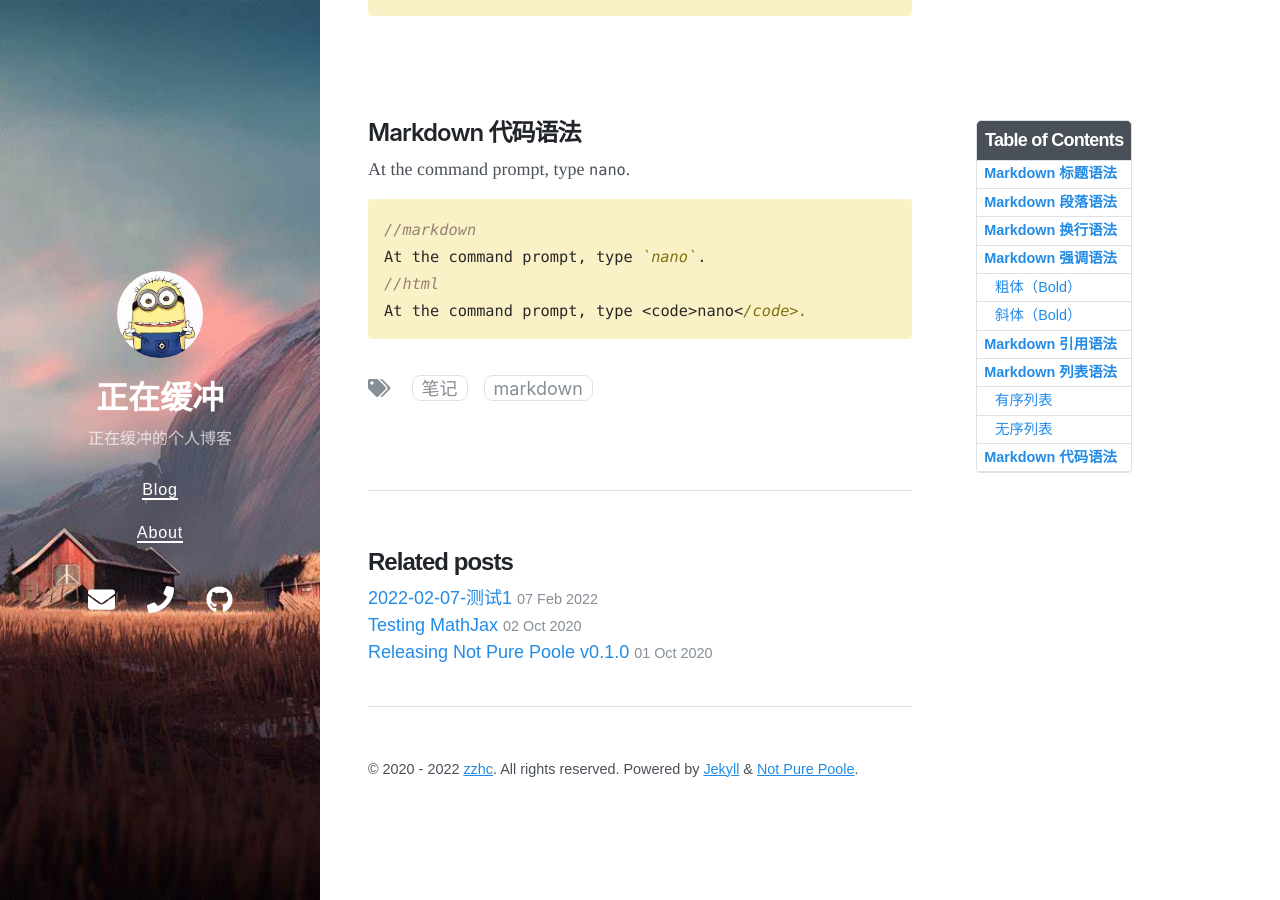
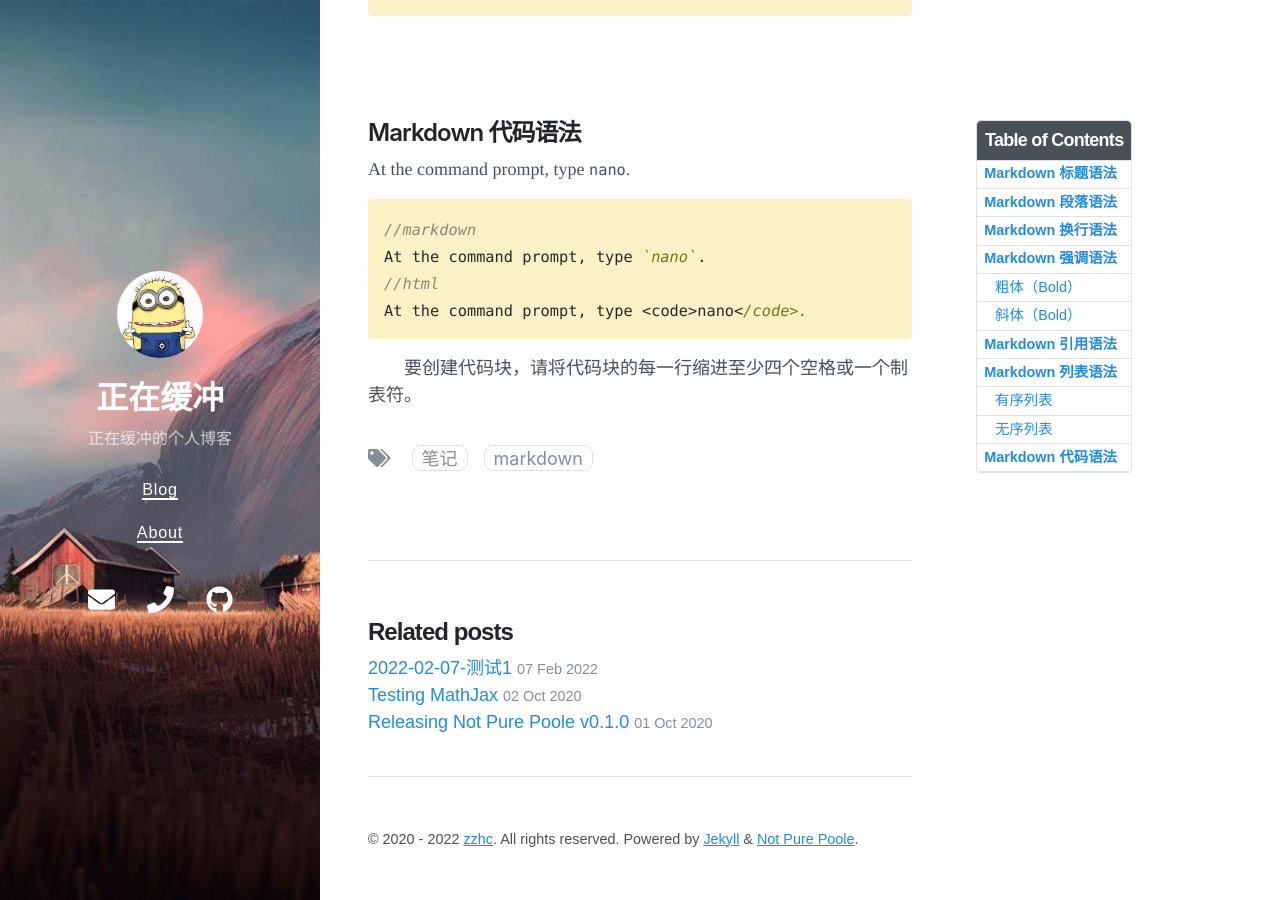
Before and after one commit to Zzhc3321/personal-blog.github.io, a Jekyll site: the page built from _posts/2022-02-08-Markdown-基础语法.md, in a window 1280 px wide and 900 px high, scrolled down 3832 px. Built offline with Jekyll 4.4.1, drawn with Linux system fonts in a browser that asks for light colours; nearby versions of some CDN libraries.

Commit message:
修改文件: _posts/2022-02-08-Markdown-基础语法.md

```diff
--- a/_posts/2022-02-08-Markdown-基础语法.md
+++ b/_posts/2022-02-08-Markdown-基础语法.md
@@ -145,3 +145,5 @@ At the command prompt, type `nano`.
 //html
 At the command prompt, type <code>nano</code>.
 {% endhighlight %}
+
+&emsp;&emsp;要创建代码块，请将代码块的每一行缩进至少四个空格或一个制表符。
```
